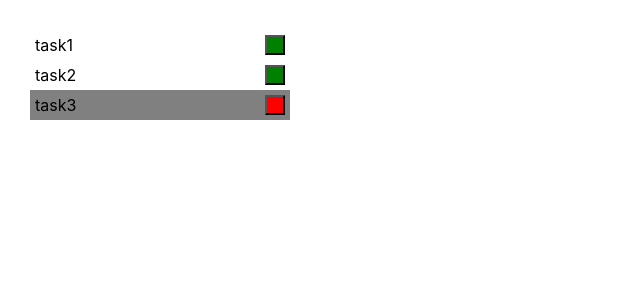
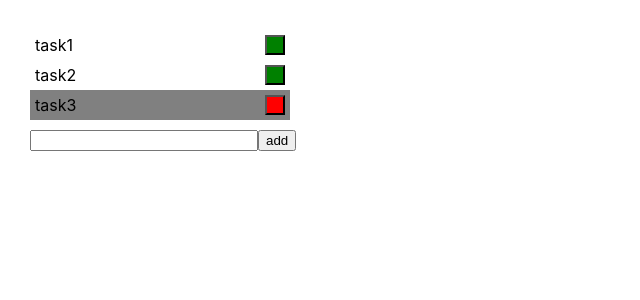
Before and after one commit to TrakzDev/todo-bilous-wiley-test-task, a React (Create React App) app: page / in a window 1280 px wide. Shown: the top 300 px of the page, without its empty margins (0-640 px from the left). Built offline with nearby package versions, Linux system fonts and the light colour scheme; the HTML template or start-up script is replaced by a standard one.

Commit message:
add Input component

```diff
--- a/src/App.js
+++ b/src/App.js
@@ -1,5 +1,6 @@
 import React from 'react';
 import Task from './components/Task';
+import Input from './components/Input';
 
 class App extends React.Component {
   constructor() {
@@ -12,6 +13,22 @@ class App extends React.Component {
           {id: 2, title: 'task3', done: true}
         ]
     }
+    this.taskAdd = this.taskAdd.bind(this);
+  }
+
+  taskAdd(task) {
+    this.setState(state => {
+      let { tasks } = state,
+          id =  tasks.length !== 0 ? tasks.length : 0;
+
+      tasks.push({
+        id: id,
+        title: task,
+        done: false
+      });
+
+      return tasks;
+    })
   }
 
   taskDone(id) {
@@ -51,6 +68,9 @@ class App extends React.Component {
             taskDelete={() => this.taskDelete(task.id)}
           />
         )}
+        <Input
+          taskAdd={this.taskAdd}
+        />
       </div>
 
     )
--- /dev/null
+++ b/src/components/Input.js
@@ -0,0 +1,40 @@
+import React from 'react';
+
+class TaskInput extends React.Component {
+  constructor(props) {
+    super(props);
+
+    this.state = {
+      input: ''
+    }
+  }
+
+  addTask = () => {
+    const { input } = this.state;
+
+    if ( input ) {
+      this.props.taskAdd(input);
+      this.setState({input: ''})
+    }
+  }
+
+  changeInput = event => {
+    this.setState({input: event.target.value})
+  }
+
+  render() {
+    const { input } = this.state;
+
+    return (
+      <div>
+        <input
+          onChange={this.changeInput}
+          value={input}
+        />
+        <button onClick={this.addTask}>add</button>
+      </div>
+    )
+  }
+}
+
+export default TaskInput;
--- a/src/index.css
+++ b/src/index.css
@@ -38,3 +38,8 @@ body {
 .makeDone {
   background-color: green;
 }
+
+input {
+  width: 220px;
+  margin-top: 10px;
+}
```
